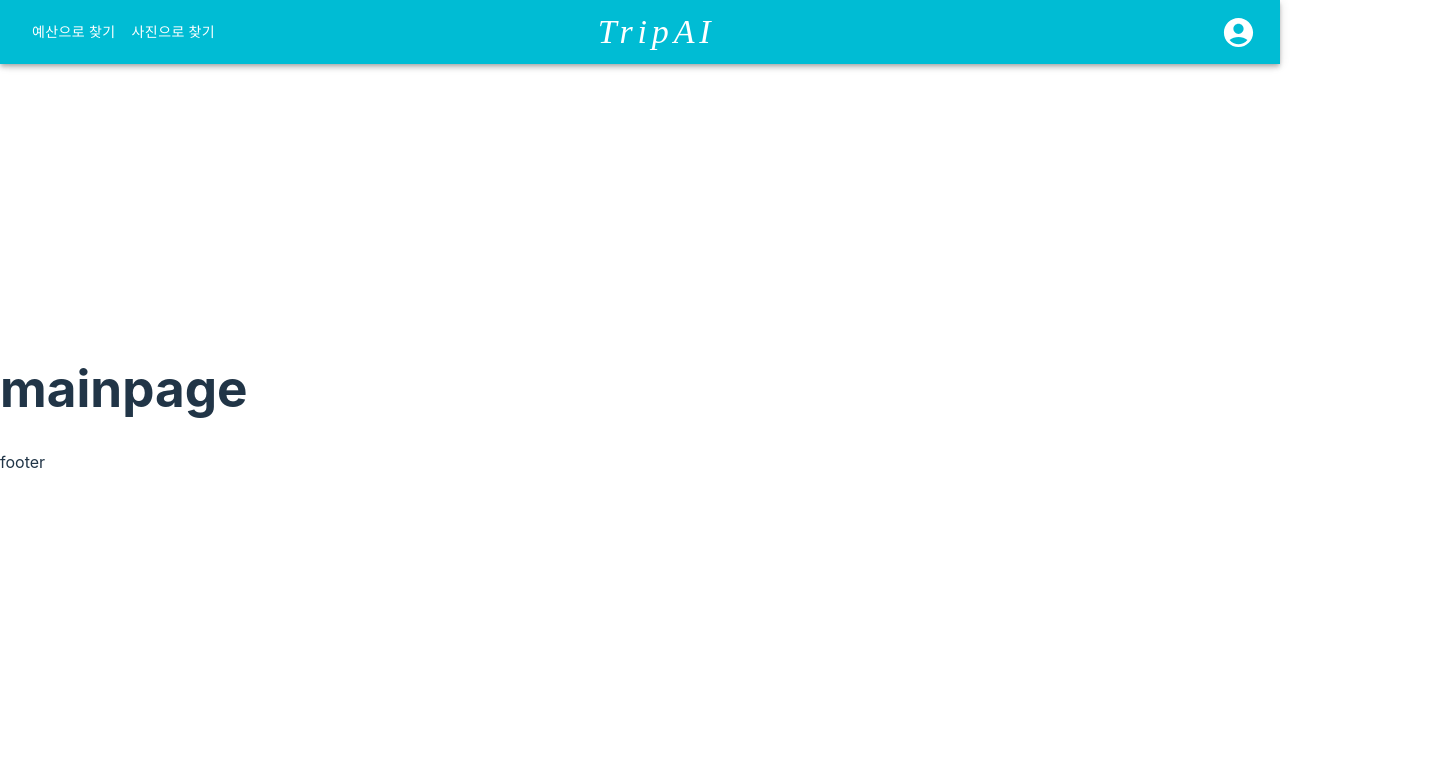
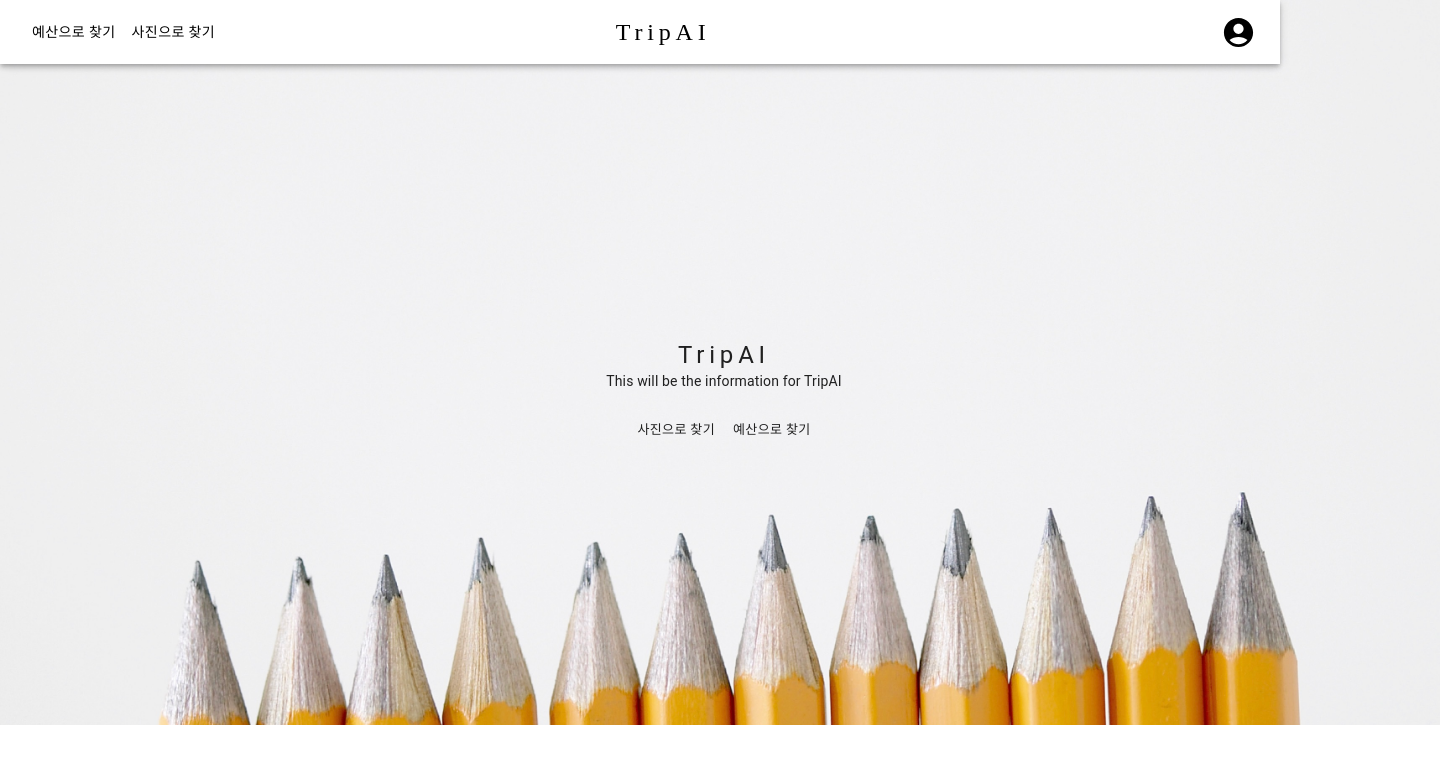
Before and after one commit to Team-TripAI/FE, a React (Vite) app: page /main in a window 1280 px wide. Shown: the top 764 px of the page, 1440 px wide, since content can reach past the window. Built offline with nearby package versions, Linux system fonts and the light colour scheme; the HTML template or start-up script is replaced by a standard one.

Commit message:
feat:      MainPage

```diff
--- a/src/components/Layout/Header.tsx
+++ b/src/components/Layout/Header.tsx
@@ -5,13 +5,12 @@ import Toolbar from "@mui/material/Toolbar";
 import IconButton from "@mui/material/IconButton";
 import Typography from "@mui/material/Typography";
 import Menu from "@mui/material/Menu";
-import MenuIcon from "@mui/icons-material/Menu";
+// import MenuIcon from "@mui/icons-material/Menu";
 import Container from "@mui/material/Container";
 import Button from "@mui/material/Button";
 import Tooltip from "@mui/material/Tooltip";
 import MenuItem from "@mui/material/MenuItem";
 import AccountCircleIcon from "@mui/icons-material/AccountCircle";
-import { cyan } from "@mui/material/colors";
 
 const pages = ["예산으로 찾기", "사진으로 찾기"];
 const settings = ["마이페이지", "쓴 글 목록", "로그아웃"];
@@ -40,92 +39,32 @@ const Header = () => {
   };
 
   return (
-    <AppBar position="fixed" sx={{ bgcolor: cyan[500] }}>
+    <AppBar position="fixed" sx={{ bgcolor: "white" }}>
       <Container maxWidth="xl">
         <Toolbar disableGutters>
-          {/* xs :none => 화면 클때 xs:flex => 작을때 */}
-
-          {/* 화면 작을때 메뉴바 */}
-          <Box sx={{ flexGrow: 1, display: { xs: "flex", md: "none" } }}>
-            <IconButton
-              size="large"
-              aria-label="account of current user"
-              aria-controls="menu-appbar"
-              aria-haspopup="true"
-              onClick={handleOpenNavMenu}
-              color="inherit"
-            >
-              <MenuIcon />
-            </IconButton>
-            <Menu
-              id="menu-appbar"
-              anchorEl={anchorElNav}
-              anchorOrigin={{
-                vertical: "bottom",
-                horizontal: "left",
-              }}
-              keepMounted
-              transformOrigin={{
-                vertical: "top",
-                horizontal: "left",
-              }}
-              open={Boolean(anchorElNav)}
-              onClose={handleCloseNavMenu}
-              sx={{
-                display: { xs: "block", md: "none" },
-              }}
-            >
-              {pages.map((page) => (
-                <MenuItem key={page} onClick={handleCloseNavMenu}>
-                  <Typography fontFamily="monospace" textAlign="center">
-                    {page}
-                  </Typography>
-                </MenuItem>
-              ))}
-            </Menu>
-          </Box>
-          {/* 화면 작을때 LOGO */}
-          <Typography
-            variant="h5"
-            noWrap
-            component="a"
-            href="#app-bar-with-responsive-menu"
-            sx={{
-              display: { xs: "flex", md: "none" },
-              flexGrow: 1,
-              fontFamily: "monospace",
-              fontWeight: 700,
-              letterSpacing: ".3rem",
-              color: "inherit",
-              textDecoration: "none",
-            }}
-          >
-            TripAI
-          </Typography>
           {/* 화면 클때 메뉴바 펼침 */}
           <Box sx={{ flexGrow: 1, display: { xs: "none", md: "flex" } }}>
             {pages.map((page) => (
               <Button
                 key={page}
                 onClick={handleCloseNavMenu}
-                sx={{ color: "white", display: "block" }}
+                sx={{ color: "black", display: "block" }}
               >
                 {page}
               </Button>
             ))}
           </Box>
           {/* 화면 클때 LOGO */}
-          <Box sx={{ flexGrow: 1.35, display: { xs: "none", md: "flex" } }}>
+          <Box sx={{ flexGrow: 1.3, display: { xs: "none", md: "flex" } }}>
             <Typography
-              variant="h4"
+              variant="h5"
               noWrap
               component="a"
               sx={{
                 fontFamily: "initial",
-                fontStyle: "italic",
                 fontWeight: 500,
                 letterSpacing: ".3rem",
-                color: "inherit",
+                color: "black",
                 textDecoration: "none",
               }}
             >
@@ -139,7 +78,7 @@ const Header = () => {
               <IconButton onClick={handleOpenUserMenu} sx={{ p: 0 }}>
                 <AccountCircleIcon
                   fontSize="large"
-                  sx={{ color: "white" }}
+                  sx={{ color: "black" }}
                 ></AccountCircleIcon>
               </IconButton>
             </Tooltip>
--- a/src/pages/MainPage.tsx
+++ b/src/pages/MainPage.tsx
@@ -1,9 +1,56 @@
-const MainPage = () => {
+import heroImage from "../assets/heroImage.jpeg";
+import {
+  Card,
+  CardContent,
+  Typography,
+  CardActions,
+  Button,
+  CardMedia,
+  Container,
+} from "@mui/material";
+import { styled } from "@mui/material";
+
+const HeroCard = styled(CardMedia)({
+  width: "1440px",
+  height: "725px",
+  position: "absolute",
+  top: "0",
+  left: "0",
+});
+
+const LogoHero = styled(Typography)({
+  letterSpacing: ".3rem",
+  m: "10px",
+  textAlign: "center",
+});
+
+export default function MainPage() {
   return (
     <>
-      <h1>mainpage</h1>
+      <Container>
+        {/* 여기 화면크기에 맞춰서 줄이거나 늘릴것 */}
+        <Card sx={{ width: "1400px" }}>
+          <HeroCard image={heroImage} />
+          <CardContent
+            sx={{
+              position: "relative",
+            }}
+          >
+            <LogoHero variant="h5">TripAI</LogoHero>
+            <Typography variant="body2" textAlign="center">
+              This will be the information for TripAI
+            </Typography>
+          </CardContent>
+          <CardActions sx={{ position: "relative", justifyContent: "center" }}>
+            <Button size="small" color="inherit">
+              사진으로 찾기
+            </Button>
+            <Button size="small" color="inherit">
+              예산으로 찾기
+            </Button>
+          </CardActions>
+        </Card>
+      </Container>
     </>
   );
-};
-
-export default MainPage;
+}
```
Also changed, not shown: src/assets/heroImage.jpeg (added), 1 other file (tests, documents, lock files or other folders).
